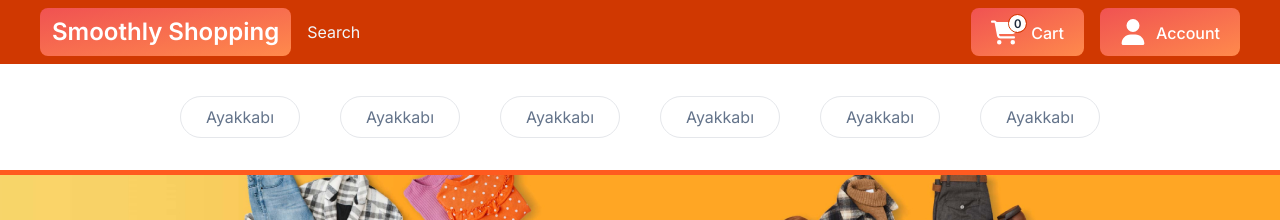
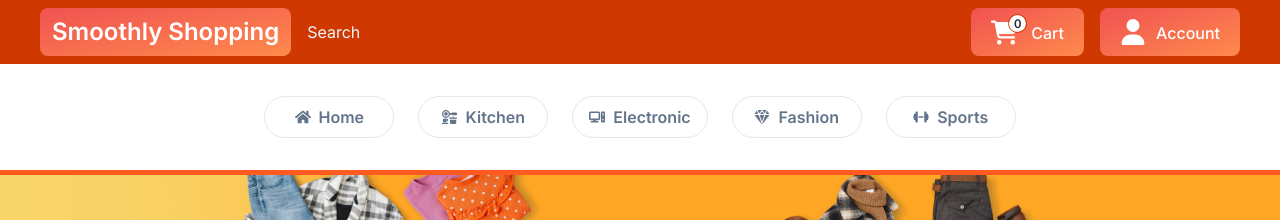
Before and after one commit to fbatuhanr/SmoothlyShopping, a Next.js app: page / in a window 1280 px wide. Shown: the top 220 px of the page. Built offline with nearby package versions, Linux system fonts and the light colour scheme; no server answers; the database is empty.

Commit message:
displaying static categories

```diff
--- a/app/components/home/Category.tsx
+++ b/app/components/home/Category.tsx
@@ -1,30 +1,41 @@
 "use client"
+
+import { FaHome } from "react-icons/fa"
+import { FaComputer, FaDumbbell, FaKitchenSet } from "react-icons/fa6"
+import { IoDiamond } from "react-icons/io5"
 const Category = () => {
-    const categoryList = [
+
+    const productCategories = [
         {
-            name: "Ayakkabı"
+            title: "Home",
+            icon: <FaHome />
         },
         {
-            name: "Ayakkabı"
+            title: "Kitchen",
+            icon: <FaKitchenSet />
         },
         {
-            name: "Ayakkabı"
+            title: "Electronic",
+            icon: <FaComputer />
         },
         {
-            name: "Ayakkabı"
+            title: "Fashion",
+            icon: <IoDiamond />
         },
         {
-            name: "Ayakkabı"
-        },
-        {
-            name: "Ayakkabı"
+            title: "Sports",
+            icon: <FaDumbbell />
         }
     ]
+
   return (
-    <div className="flex items-center justify-center px-3 md:px-10 gap-3 md:gap-10 py-5 md:py-8 overflow-x-auto">
+    <div className="flex items-center justify-center px-3 md:px-10 gap-3 md:gap-6 py-5 md:py-8 overflow-x-auto">
         {
-            categoryList.map((category, index) =>
-                <div className="border text-slate-500 rounded-full min-w-[120px] flex items-center justify-center cursor-pointer px-4 py-2 text-center" key={index}>{category.name}</div>
+            productCategories.map((category, index) =>
+                <div key={index} className="text-medium font-semibold border text-slate-500 rounded-full min-w-[130px] flex items-center justify-center cursor-pointer gap-x-2 px-4 py-2 text-center">
+                    {category.icon}
+                    {category.title}
+                </div>
             )
         }
     </div>
```
